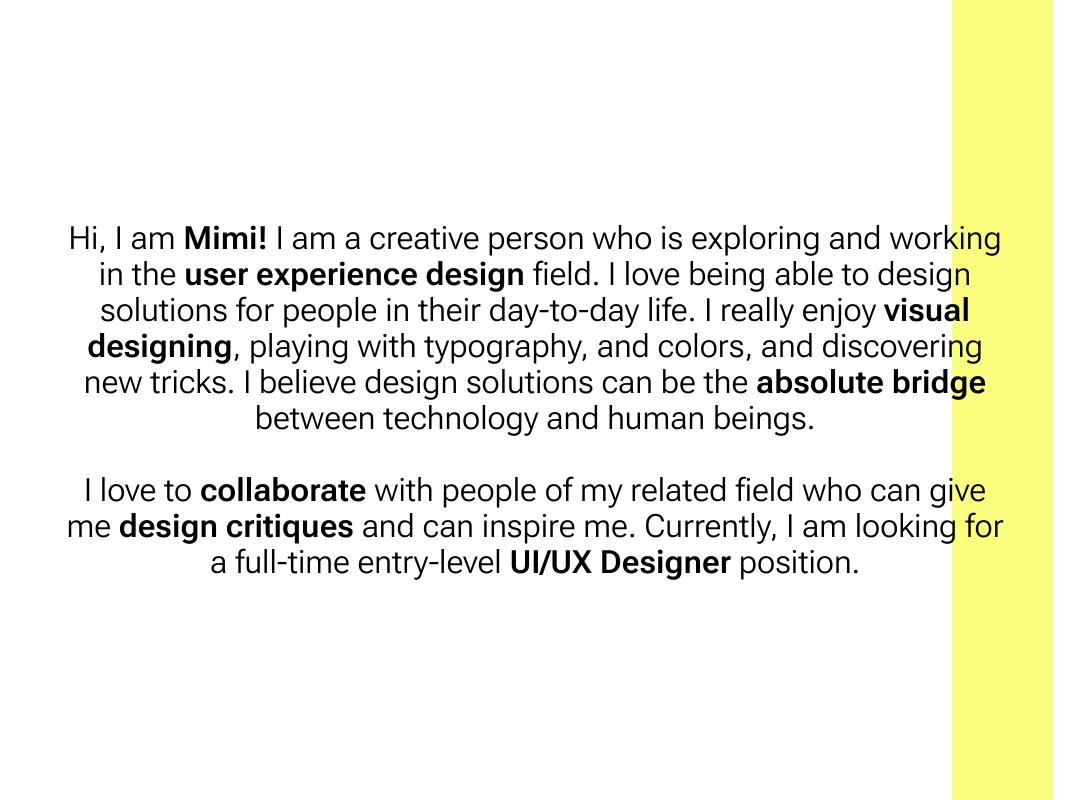
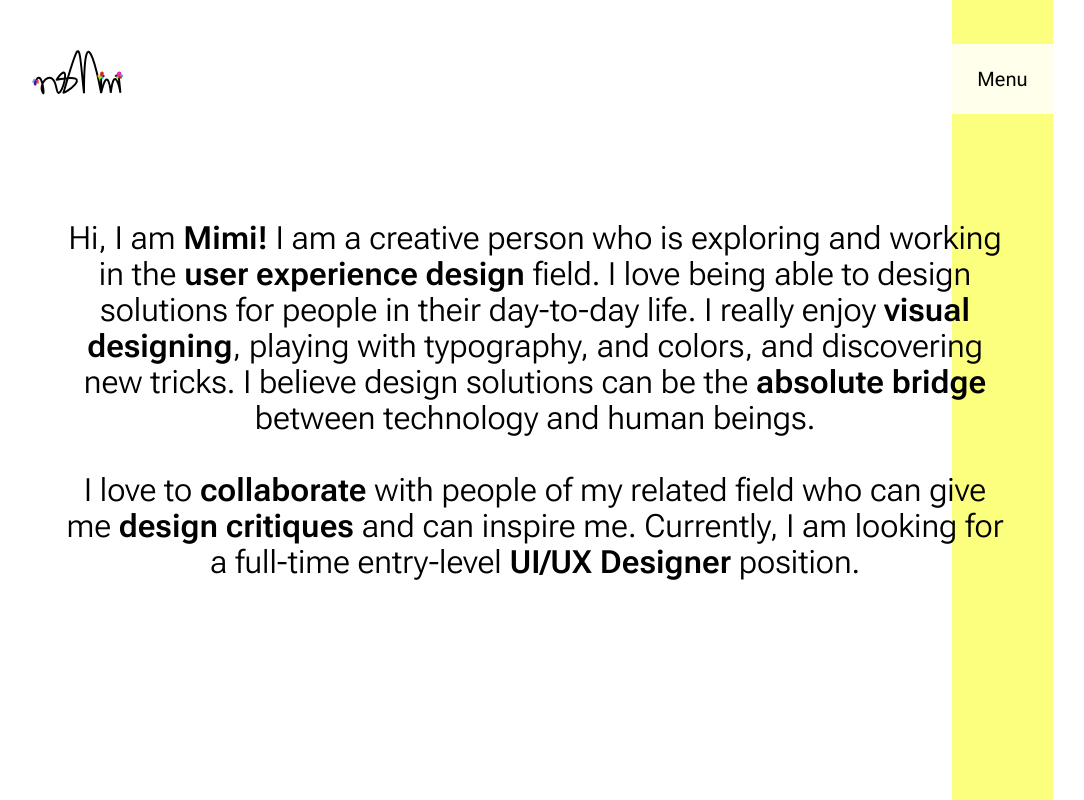
Before and after one commit to imtiaz101325/nsmimi, a Next.js app: page / in a window 1280 px wide. Shown: the top 800 px of the page, without its empty margins (105-1189 px from the left). Built offline with nearby package versions, Linux system fonts and the light colour scheme.

Commit message:
Adds navbar
- adds logo
- refactors logo from footer
- adds menu component

```diff
--- a/pages/_app.tsx
+++ b/pages/_app.tsx
@@ -19,6 +19,42 @@ const GlobalStyles = createGlobalStyle`
     font-family: ${roboto.style.fontFamily}
   }
 `;
+
+const Nav = styled.nav`
+  position: fixed;
+  top: 44px;
+  padding: 0 122px;
+  width: calc(100% - 244px);
+  display: flex;
+  flex-direction: row;
+  justify-content: space-between;
+  z-index: 1;
+`;
+
+function Logo() {
+  return <Image src="/logo.svg" alt="logo" height={65} width={130} />
+}
+
+const MenuBox = styled.div`
+  height: 70px;
+  width: 101px;
+  background-color: ${props => props.theme.components.menu.colors.background};
+  display: flex;
+  justify-content: center;
+  align-items: center;
+`;
+
+const MenuLabel = styled.label`
+  font-weight: 400;
+  font-size: 20px;
+  line-height: 20px;
+`;
+
+function Menu() {
+  return <MenuBox>
+    <MenuLabel>Menu</MenuLabel>
+  </MenuBox>
+}
 
 const Footer = styled.footer`
   background-color: ${(props) => props.theme.colors.brown};
@@ -96,13 +132,17 @@ export default function App({ Component, pageProps }: AppProps) {
             <link rel="icon" href="/favicon.ico" />
           </Head>
 
+          <Nav>
+            <Logo />
+            <Menu />
+          </Nav>
+
           <main>
             <Component {...pageProps} />
           </main>
 
           <Footer>
             <Wrapper>
-              <Image src="/logo.svg" alt="logo" height={65} width={130} />
               <Social>
                 {socials.map(({ link, icon, alt }) => (
                   <a href={link} key={alt}>
--- a/pages/theme/index.ts
+++ b/pages/theme/index.ts
@@ -3,8 +3,15 @@ const theme = {
     white: "#FFFFFF",
     yellow: "#FCFF7E",
     sky: "#E1FFF8",
-    brown: "#FFE2AF"
-  }
-}
+    brown: "#FFE2AF",
+  },
+  components: {
+    menu: {
+      colors: {
+        background: "rgba(255, 255, 255, .85)",
+      },
+    },
+  },
+};
 
 export default theme;
```
